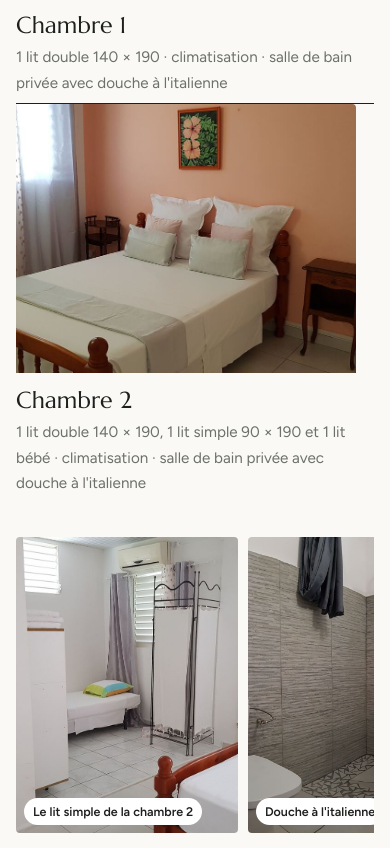
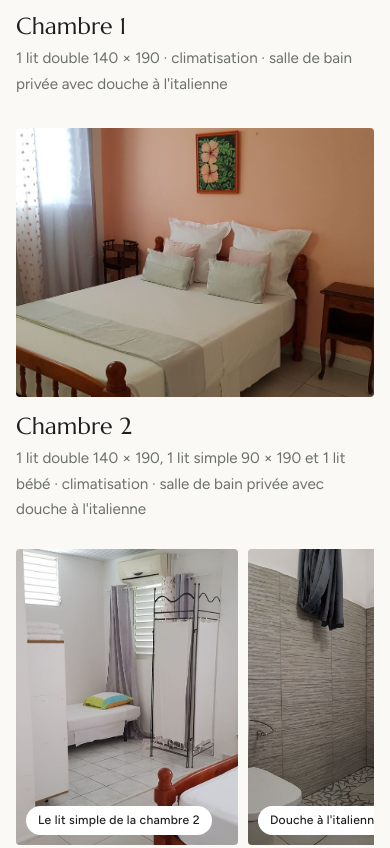
Before and after one commit to Karulium/lenclos, an Astro site: page / in a window 390 px wide. Shown: the part 2901-3749 px from the top of the page. Built offline with nearby package versions, Linux system fonts and the light colour scheme; Astro itself is replaced by a stand-in of ours.

Commit message:
Photos de l'accueil : chambres, bandeau et photo histoire dans le style clair
Fusion de site-astro (b0740e4) ; styles scopés de HouseRooms et
PhotoFigure déplacés dans global.css.

Co-Authored-By: Claude Opus 5.5 <noreply@anthropic.com>
Claude-Session: https://claude.ai/code/session_013CEmwhuFB9TYhs3LojC6b1

```diff
--- a/src/components/HouseRooms.astro
+++ b/src/components/HouseRooms.astro
@@ -27,16 +27,3 @@ const { lang } = Astro.props;
     ))}
   </div>
 )}
-
-<style>
-  .room-img { width: calc(100% + 36px); margin: -18px -18px 6px; aspect-ratio: 4 / 3; object-fit: cover; border-radius: var(--r, 12px) var(--r, 12px) 0 0; display: block; height: auto; }
-  .room { overflow: hidden; }
-  .strip { display: grid; grid-template-columns: repeat(3, minmax(0, 1fr)); gap: 10px; margin-top: 14px; }
-  .strip figure { margin: 0; position: relative; aspect-ratio: 3 / 4; border-radius: var(--r, 12px); overflow: hidden; }
-  .strip img { width: 100%; height: 100%; object-fit: cover; display: block; }
-  .strip figcaption { position: absolute; left: 8px; bottom: 8px; right: 8px; font-size: .78rem; font-weight: 600; background: var(--surface, #fff); color: var(--ink, #14231c); padding: 3px 9px; border-radius: 99px; width: fit-content; }
-  @media (max-width: 640px) {
-    .strip { grid-template-columns: none; grid-auto-flow: column; grid-auto-columns: 62%; overflow-x: auto; scroll-snap-type: x mandatory; }
-    .strip figure { scroll-snap-align: start; }
-  }
-</style>
--- a/src/components/PhotoFigure.astro
+++ b/src/components/PhotoFigure.astro
@@ -12,11 +12,3 @@ const Tag = href ? "a" : "div";
     {caption && <figcaption>{caption}</figcaption>}
   </figure>
 )}
-
-<style>
-  .pf { margin: 6px 0 14px; display: grid; gap: 8px; }
-  .pf-frame { display: block; aspect-ratio: 16 / 9; border-radius: var(--r, 12px); overflow: hidden; }
-  .pf img { width: 100%; height: 100%; object-fit: cover; display: block; transition: transform .4s ease; }
-  a.pf-frame:hover img { transform: scale(1.02); }
-  .pf figcaption { color: var(--muted, #5b6b62); font-size: .88rem; }
-</style>
--- a/src/styles/global.css
+++ b/src/styles/global.css
@@ -115,9 +115,11 @@ section{display:grid;gap:20px;scroll-margin-top:80px}
 .direct strong{font-family:var(--display);font-size:2.4rem;font-weight:400;line-height:1;color:var(--ink);font-variant-numeric:tabular-nums}
 .direct span{color:var(--muted);font-size:.95rem}
 
-.rooms{display:grid;grid-template-columns:repeat(2,minmax(0,1fr));gap:0 32px}
+.rooms{display:grid;grid-template-columns:repeat(2,minmax(0,1fr));gap:24px 28px}
 @media (max-width:640px){.rooms{grid-template-columns:minmax(0,1fr)}}
-.room{border-top:1px solid var(--ink);padding:18px 0 6px;display:grid;gap:8px;align-content:start}
+.room{display:grid;gap:8px;align-content:start;padding-bottom:6px}
+.room:not(:has(.room-img)){border-top:1px solid var(--ink);padding-top:18px}
+.room-img{width:100%;height:auto;aspect-ratio:4/3;object-fit:cover;border-radius:var(--r);margin-bottom:8px}
 .room p{color:var(--muted);font-size:.95rem}
 
 .amen{display:flex;flex-wrap:wrap;gap:10px;list-style:none;padding:0;margin:0}
@@ -346,3 +348,18 @@ figcaption{font-size:.88rem;color:var(--muted);margin-top:6px}
 .hosts section{display:grid;gap:14px;padding-top:32px;border-top:1px solid var(--line)}
 footer a.credit{color:var(--ink);text-decoration:none}
 footer a.credit:hover{text-decoration:underline}
+
+/* Bandeau de photos sous les chambres */
+.strip{display:grid;grid-template-columns:repeat(3,minmax(0,1fr));gap:10px}
+.strip figure{margin:0;position:relative;aspect-ratio:3/4;border-radius:var(--r);overflow:hidden;background:var(--ph)}
+.strip img{width:100%;height:100%;object-fit:cover;display:block}
+.strip figcaption{position:absolute;left:10px;bottom:10px;margin:0;font-size:.76rem;font-weight:500;letter-spacing:.02em;background:var(--surface);color:var(--ink);padding:4px 12px;border-radius:var(--pill);max-width:calc(100% - 20px)}
+@media (max-width:640px){.strip{grid-template-columns:none;grid-auto-flow:column;grid-auto-columns:62%;overflow-x:auto;scroll-snap-type:x mandatory;scrollbar-width:none}.strip figure{scroll-snap-align:start}}
+
+/* Photo légendée dans le fil de l'accueil */
+.pf{margin:4px 0 8px;display:grid;gap:8px}
+.pf-frame{display:block;aspect-ratio:16/9;border-radius:var(--r);overflow:hidden;background:var(--ph)}
+.pf img{width:100%;height:100%;object-fit:cover;display:block;transition:transform .6s ease}
+a.pf-frame:hover img{transform:scale(1.02)}
+.pf figcaption{color:var(--muted);font-size:.85rem;margin:0}
+@media (prefers-reduced-motion:reduce){.pf img{transition:none}}
```
